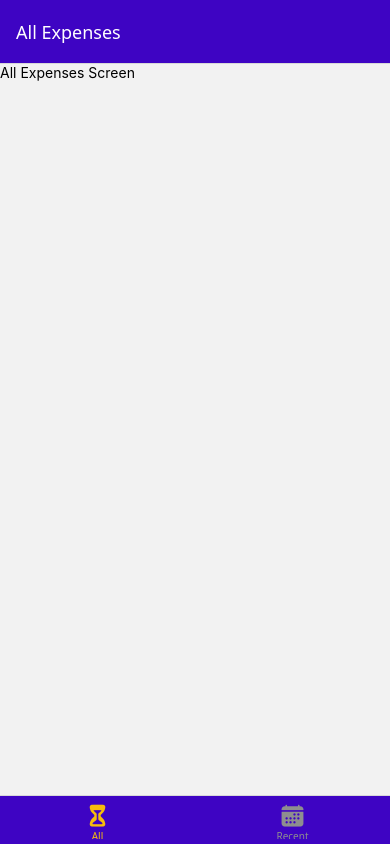
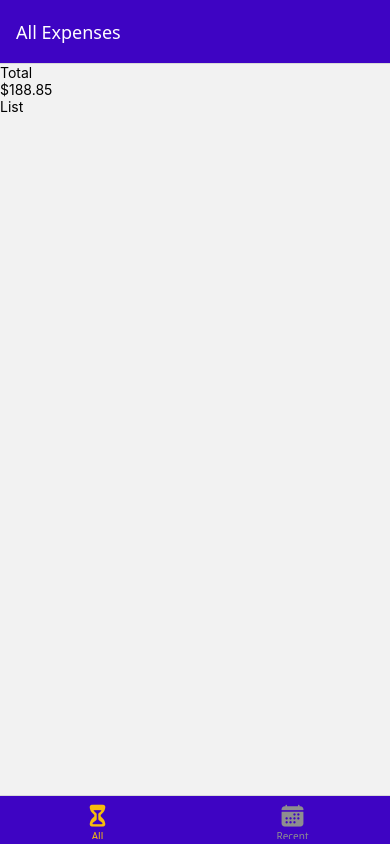
Before and after one commit to jellaan/expense-tracker-app, a React Native app: screen /AllExpenses in a window 390 px wide. Built offline with nearby package versions, Linux system fonts and the light colour scheme.

Commit message:
feat(components): add a function to the expense related components & some dummy data to test

```diff
--- a/components/ExpensesOutput/ExpensesOutput.js
+++ b/components/ExpensesOutput/ExpensesOutput.js
@@ -3,10 +3,43 @@ import { View } from "react-native";
 import ExpensesSummary from "./ExpensesSummary";
 import ExpensesList from "./ExpensesList";
 
-function ExpensesOutput({ expenses }) {
+const DUMMY_EXPENSES = [
+    {
+        id: 'e1',
+        description: 'A pair of shoes',
+        amount: 59.99,
+        date: new Date('2021-12-19')
+    },
+    {
+        id: 'e2',
+        description: 'A pair of trousers',
+        amount: 89.29,
+        date: new Date('2022-01-05')
+    },
+    {
+        id: 'e3',
+        description: 'Some bananas',
+        amount: 5.99,
+        date: new Date('2021-12-01')
+    },
+    {
+        id: 'e4',
+        description: 'A book',
+        amount: 14.99,
+        date: new Date('2022-02-19')
+    },
+    {
+        id: 'e5',
+        description: 'Another book',
+        amount: 18.59,
+        date: new Date('2022-02-18')
+    }
+];
+
+function ExpensesOutput({ expenses, expensesPeriod }) {
     return (
         <View>
-            <ExpensesSummary />
+            <ExpensesSummary period={expensesPeriod} expenses={DUMMY_EXPENSES} />
             <ExpensesList />
         </View>
     );
--- a/components/ExpensesOutput/ExpensesSummary.js
+++ b/components/ExpensesOutput/ExpensesSummary.js
@@ -1,8 +1,15 @@
-import { Text } from "react-native";
+import { View, Text } from "react-native";
 
-function ExpensesSummary() {
+function ExpensesSummary({ period, expenses}) {
+    const expensesSum = expenses.reduce((sum, expense) => {
+        return sum + expense.amount;
+    }, 0);
+
     return (
-        <Text>Summary</Text>
+        <View>
+            <Text>{period}</Text>
+            <Text>${expensesSum.toFixed(2)}</Text>
+        </View>
     );
 }
 
--- a/screens/AllExpenses.js
+++ b/screens/AllExpenses.js
@@ -1,8 +1,10 @@
 import { Text } from "react-native";
+
+import ExpensesOutput from "../components/ExpensesOutput/ExpensesOutput";
 
 function AllExpenses() {
     return (
-        <Text>All Expenses Screen</Text>
+        <ExpensesOutput expensesPeriod="Total"/>
     );
 }
 
```
